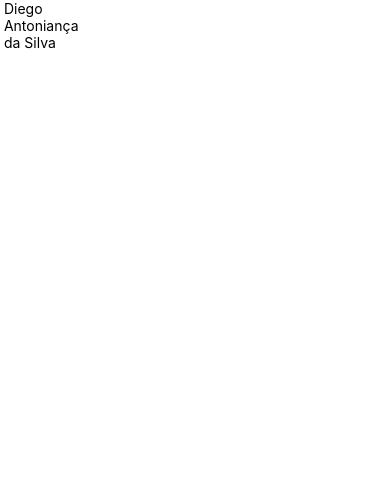
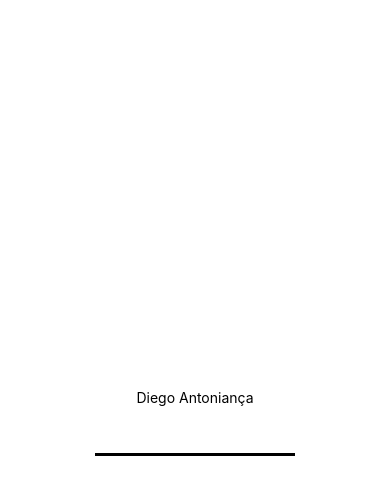
Before and after one commit to diegoantonianca/gameplay, a React Native app: screen / in a window 390 px wide. Shown: the top 494 px of the page. Built offline with nearby package versions, Linux system fonts and the light colour scheme.

Commit message:
Primeito Commit

```diff
--- a/App.tsx
+++ b/App.tsx
@@ -1,13 +1,8 @@
 import React from 'react';
-import { View, Text } from 'react-native';
+import { SignIn } from './src/screens/SignIn';
 
 export default function App(){
   return(
-    <View>
-      <Text> Diego </Text>
-      <Text> Antoniança </Text>
-      <Text> da Silva </Text>
-
-    </View>
+    <SignIn />
   );
 }
--- /dev/null
+++ b/src/screens/SignIn/index.tsx
@@ -0,0 +1,12 @@
+import React from 'react';
+import { View, Text, TextInput} from 'react-native';
+import { styles } from './styles';
+
+export function SignIn(){
+  return(
+    <View style={styles.container}>
+      <Text> Diego Antoniança </Text>
+      <TextInput style={styles.input}></TextInput>
+    </View>
+  );
+}
--- /dev/null
+++ b/src/screens/SignIn/styles.ts
@@ -0,0 +1,14 @@
+import { StyleSheet } from "react-native";
+
+export const styles = StyleSheet.create({
+    container: {
+        flex: 1,
+        justifyContent: 'center',
+        alignItems: 'center',
+    },
+    input: {
+        height: 50,
+        width: 200,
+        borderBottomWidth:3
+    }
+});
```
